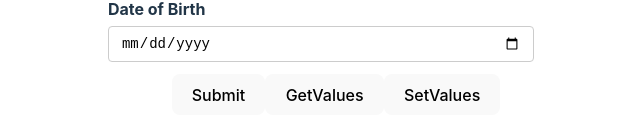
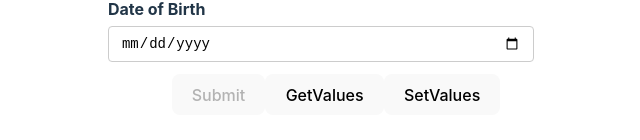
Before and after one commit to raiyhanbhuiyan17/React-Hook-Form, a React (Create React App) app: page / in a window 1280 px wide. Shown: the part 876-1016 px from the top of the page, without its empty margins (304-944 px from the left). Built offline with nearby package versions, Linux system fonts and the light colour scheme.

Commit message:
Form Submission State: link with Submit button

```diff
--- a/src/components/Form.tsx
+++ b/src/components/Form.tsx
@@ -212,7 +212,7 @@ type FormValues={
           </div>
 
           {/* disable submit button by cheking the condition wheteher is modified or valid */}
-          <button disabled={!isDirty&&!isValid} >Submit</button>
+          <button disabled={!isDirty || !isValid || isSubmitting} >Submit</button>
           <button type="button" onClick={handleGetValues}>GetValues</button>
           <button type="button" onClick={handleSetValues}>SetValues</button>
 
```
